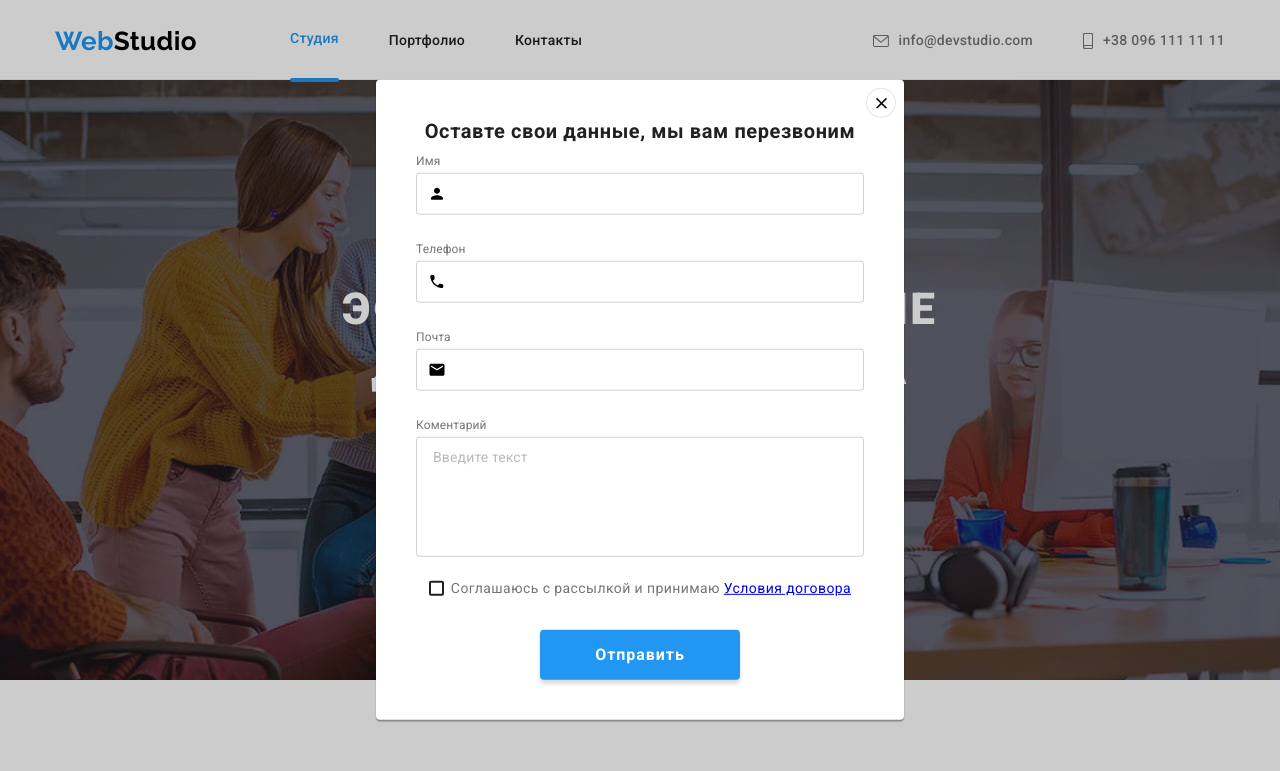
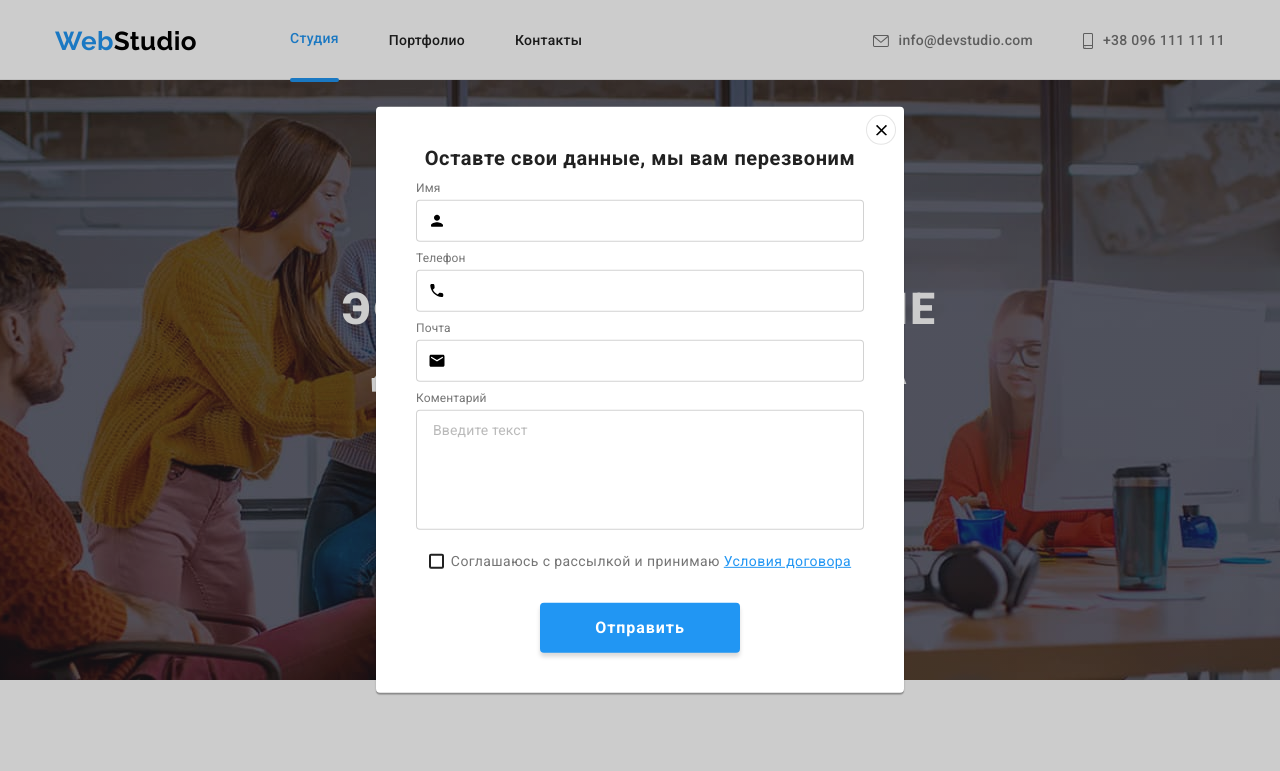
Before and after one commit to MorozDS/goit-markup-hw-06, a plain HTML site: page index.html in a window 1280 px wide. Both pictures are taken after a click on the button "Заказать услугу". Shown: the top 771 px of the page. Drawn offline with nearby package versions, Linux system fonts and the light colour scheme.

Commit message:
исправил ошибки

```diff
--- a/css/styles.css
+++ b/css/styles.css
@@ -687,6 +687,7 @@ transition-timing-function: cubic-bezier(0.4, 0, 0.2, 1);
 margin-right: 12px;
 filter: drop-shadow(0px 4px 4px rgba(0, 0, 0, 0.15));
 border-radius: 4px;
+color: white;
 }
 
 .subscribe-header{
@@ -919,6 +920,7 @@ transition-timing-function: cubic-bezier(0.4, 0, 0.2, 1);
 
 .modal-close-icon{
   transition: fill 250ms cubic-bezier(0.4, 0, 0.2, 1);
+  cursor: pointer;
 }
 
  .backdrop.is-hidden {
@@ -970,7 +972,7 @@ color: #212121;
 .modal-form-wraper{
   display: block;
   position: relative;
-  margin-bottom: 28px;
+  margin-bottom: 10px;
 }
 
 .input-icon{
@@ -1087,6 +1089,7 @@ margin-top: 30px;
 
 .check-police {
   text-decoration: underline;
+  color: var(--action-color);
 }
 
  .checkbox-span {
```
